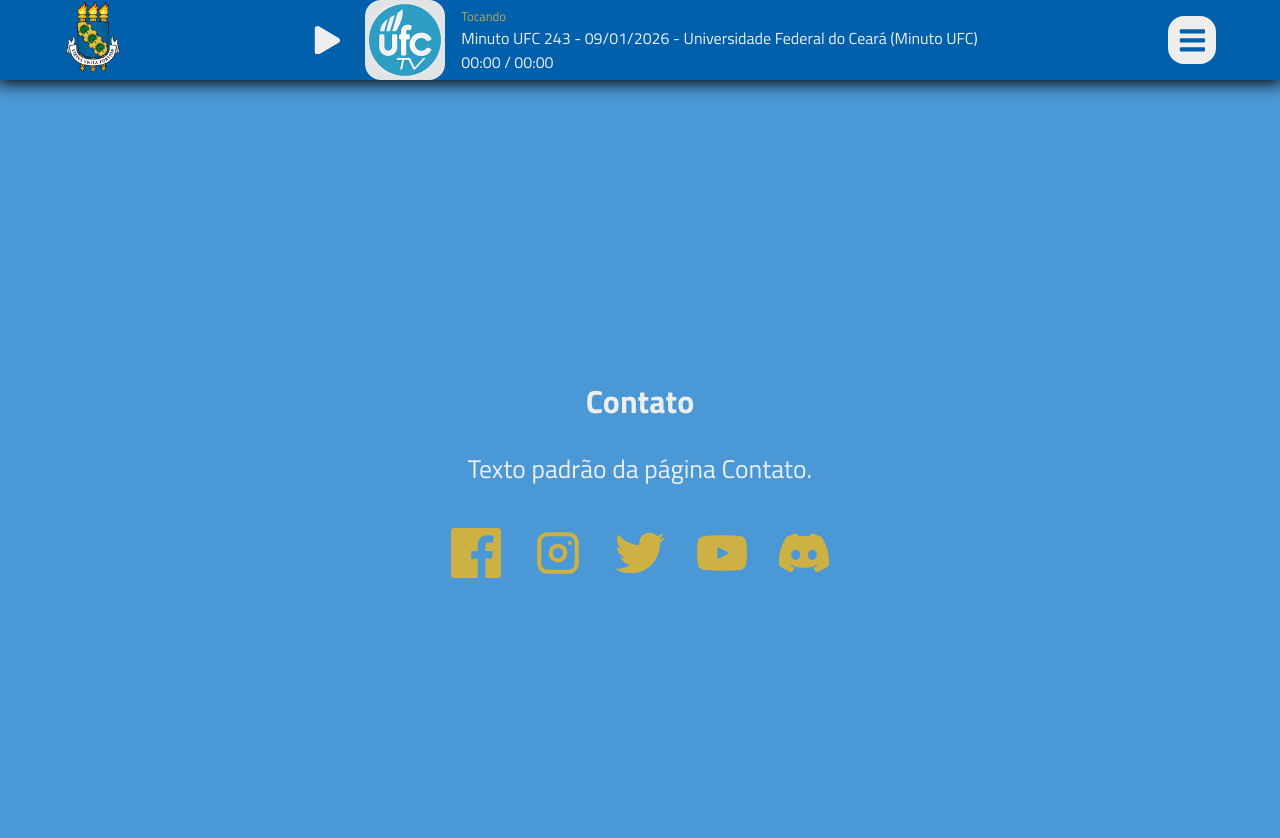
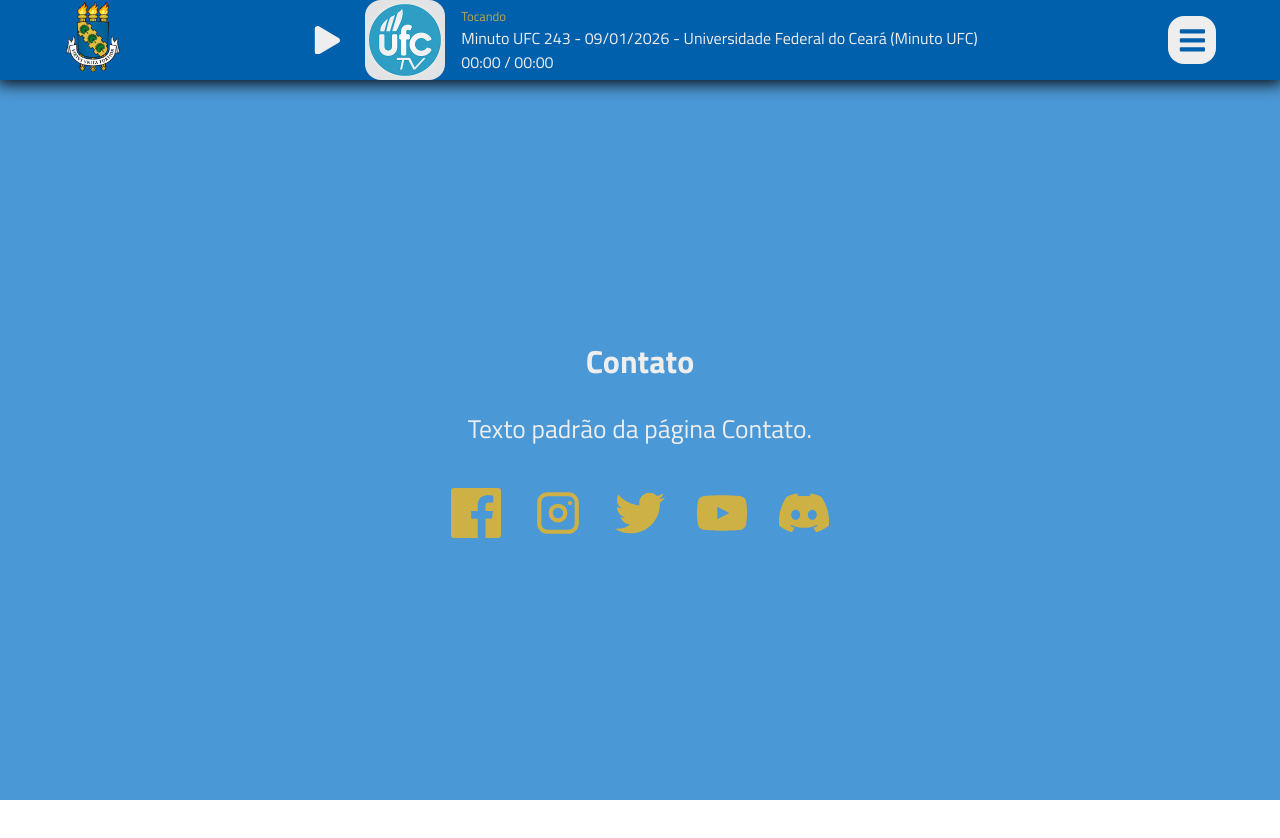
Before and after one commit to OSomdaNoite/som-da-noite, a React (Vite) app in the folder frontend/: page /contato in a window 1280 px wide. Shown: the top 838 px of the page. After the commit the page ends 800 px from the top, so only its background shows below. Built offline with nearby package versions, Linux system fonts and the light colour scheme.

Commit message:
Contato 90 vh

```diff
--- a/frontend/src/pages/Contact/Contact.css
+++ b/frontend/src/pages/Contact/Contact.css
@@ -1,6 +1,6 @@
 .contact-bg {
   background-color: var(--mainColorLight);
-  min-height: 100vh;
+  min-height: 90vh;
   display: flex;
   align-items: center;
   justify-content: center;
```
